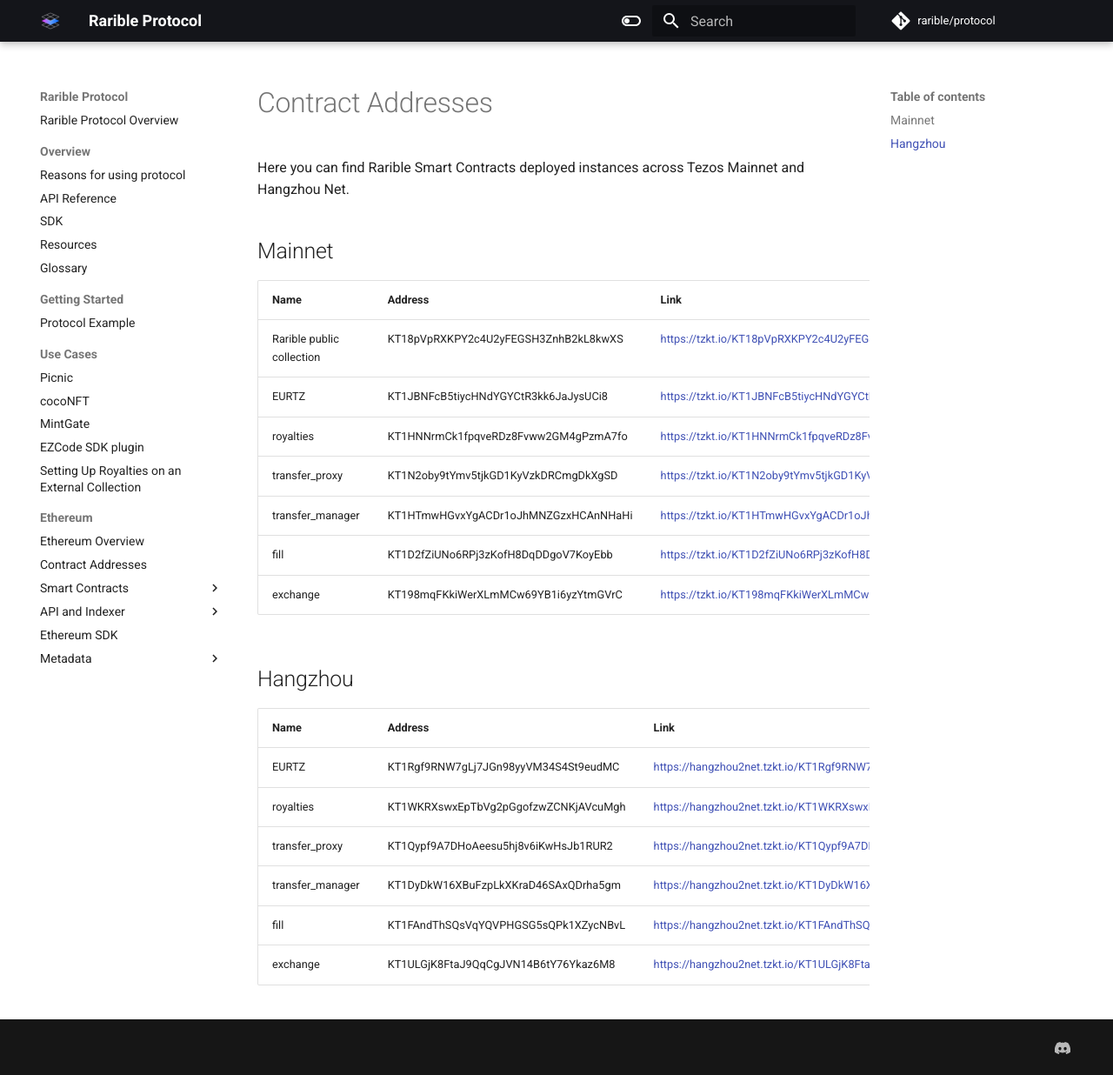
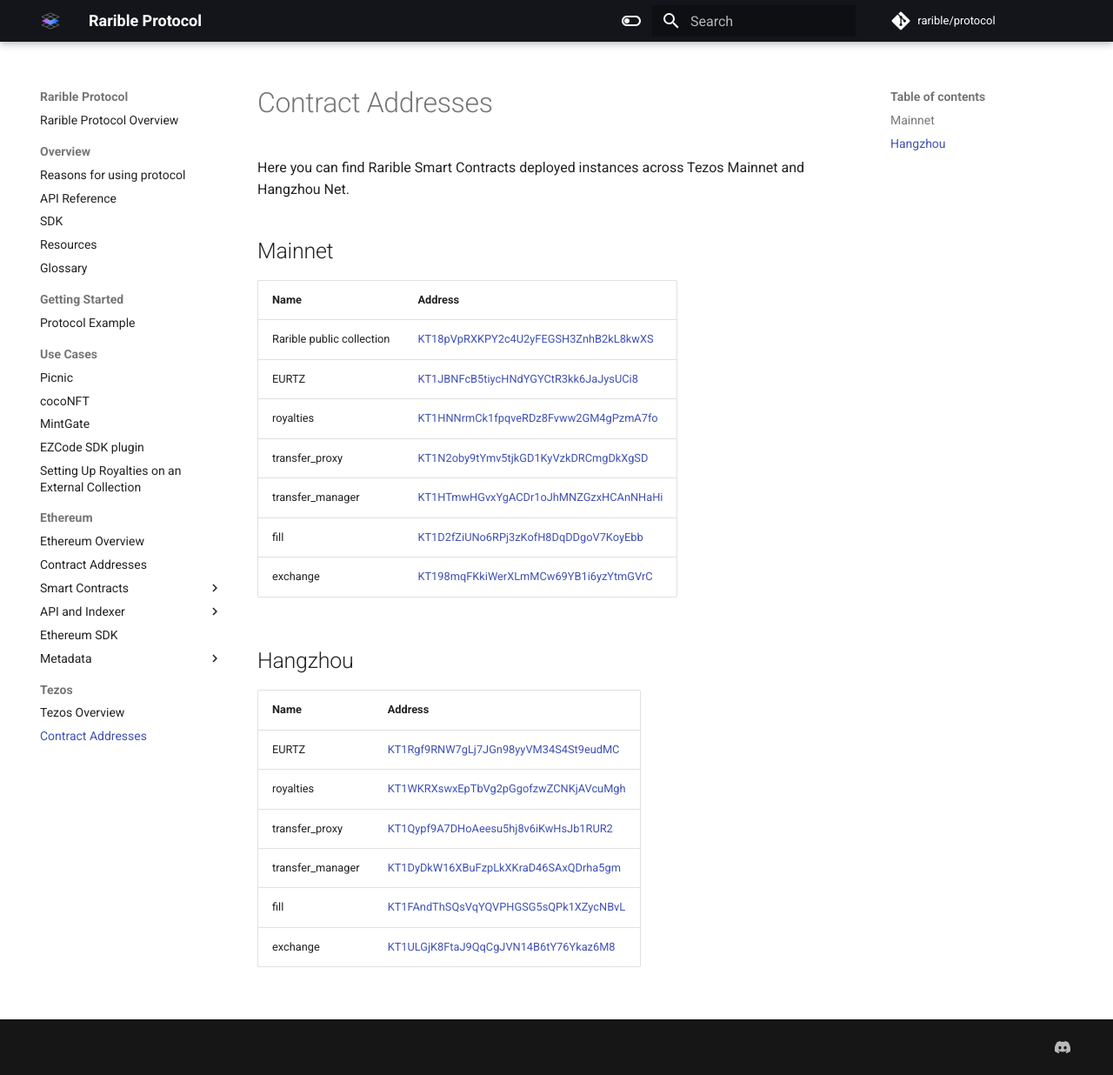
Before and after one commit to rarible/protocol, an MkDocs documentation site: the page built from docs/tezos/tezos-contract-addresses.md, in a window 1280 px wide and 1236 px high. Shown: the whole window at 87% size. Built offline with MkDocs 1.6.1 and Material for MkDocs 9.7.7, drawn with Linux system fonts in a browser that asks for light colours; comment, search, counter and statistics services are not loaded.

Commit message:
Update Tezos contract addresses. Add Tezos pages to navigation

```diff
--- a/docs/tezos/tezos-contract-addresses.md
+++ b/docs/tezos/tezos-contract-addresses.md
@@ -4,23 +4,23 @@
 
 ## Mainnet
 
-| Name | Address | Link                                                     |
-|:-----|:--------|:---------------------------------------------------------|
-| Rarible public collection | KT18pVpRXKPY2c4U2yFEGSH3ZnhB2kL8kwXS | [https://tzkt.io/KT18pVpRXKPY2c4U2yFEGSH3ZnhB2kL8kwXS](https://tzkt.io/KT18pVpRXKPY2c4U2yFEGSH3ZnhB2kL8kwXS) |
-| EURTZ | KT1JBNFcB5tiycHNdYGYCtR3kk6JaJysUCi8 | [https://tzkt.io/KT1JBNFcB5tiycHNdYGYCtR3kk6JaJysUCi8](https://tzkt.io/KT1JBNFcB5tiycHNdYGYCtR3kk6JaJysUCi8) |
-| royalties | KT1HNNrmCk1fpqveRDz8Fvww2GM4gPzmA7fo | [https://tzkt.io/KT1HNNrmCk1fpqveRDz8Fvww2GM4gPzmA7fo](https://tzkt.io/KT1HNNrmCk1fpqveRDz8Fvww2GM4gPzmA7fo) |
-| transfer_proxy | KT1N2oby9tYmv5tjkGD1KyVzkDRCmgDkXgSD | [https://tzkt.io/KT1N2oby9tYmv5tjkGD1KyVzkDRCmgDkXgSD](https://tzkt.io/KT1N2oby9tYmv5tjkGD1KyVzkDRCmgDkXgSD) |
-| transfer_manager | KT1HTmwHGvxYgACDr1oJhMNZGzxHCAnNHaHi | [https://tzkt.io/KT1HTmwHGvxYgACDr1oJhMNZGzxHCAnNHaHi](https://tzkt.io/KT1HTmwHGvxYgACDr1oJhMNZGzxHCAnNHaHi) |
-| fill | KT1D2fZiUNo6RPj3zKofH8DqDDgoV7KoyEbb | [https://tzkt.io/KT1D2fZiUNo6RPj3zKofH8DqDDgoV7KoyEbb](https://tzkt.io/KT1D2fZiUNo6RPj3zKofH8DqDDgoV7KoyEbb) |
-| exchange | KT198mqFKkiWerXLmMCw69YB1i6yzYtmGVrC | [https://tzkt.io/KT198mqFKkiWerXLmMCw69YB1i6yzYtmGVrC](https://tzkt.io/KT198mqFKkiWerXLmMCw69YB1i6yzYtmGVrC) |
+| Name | Address |
+|:----|:---|
+| Rarible public collection | [KT18pVpRXKPY2c4U2yFEGSH3ZnhB2kL8kwXS](https://tzkt.io/KT18pVpRXKPY2c4U2yFEGSH3ZnhB2kL8kwXS) |
+| EURTZ | [KT1JBNFcB5tiycHNdYGYCtR3kk6JaJysUCi8](https://tzkt.io/KT1JBNFcB5tiycHNdYGYCtR3kk6JaJysUCi8) |
+| royalties | [KT1HNNrmCk1fpqveRDz8Fvww2GM4gPzmA7fo](https://tzkt.io/KT1HNNrmCk1fpqveRDz8Fvww2GM4gPzmA7fo) |
+| transfer_proxy | [KT1N2oby9tYmv5tjkGD1KyVzkDRCmgDkXgSD](https://tzkt.io/KT1N2oby9tYmv5tjkGD1KyVzkDRCmgDkXgSD) |
+| transfer_manager | [KT1HTmwHGvxYgACDr1oJhMNZGzxHCAnNHaHi](https://tzkt.io/KT1HTmwHGvxYgACDr1oJhMNZGzxHCAnNHaHi) |
+| fill | [KT1D2fZiUNo6RPj3zKofH8DqDDgoV7KoyEbb](https://tzkt.io/KT1D2fZiUNo6RPj3zKofH8DqDDgoV7KoyEbb) |
+| exchange | [KT198mqFKkiWerXLmMCw69YB1i6yzYtmGVrC](https://tzkt.io/KT198mqFKkiWerXLmMCw69YB1i6yzYtmGVrC) |
 
 ## Hangzhou
 
-| Name | Address | Link                                                     |
-|:-----|:--------|:---------------------------------------------------------|
-| EURTZ | KT1Rgf9RNW7gLj7JGn98yyVM34S4St9eudMC | [https://hangzhou2net.tzkt.io/KT1Rgf9RNW7gLj7JGn98yyVM34S4St9eudMC](https://hangzhou2net.tzkt.io/KT1Rgf9RNW7gLj7JGn98yyVM34S4St9eudMC) |
-| royalties | KT1WKRXswxEpTbVg2pGgofzwZCNKjAVcuMgh | [https://hangzhou2net.tzkt.io/KT1WKRXswxEpTbVg2pGgofzwZCNKjAVcuMgh](https://hangzhou2net.tzkt.io/KT1WKRXswxEpTbVg2pGgofzwZCNKjAVcuMgh) |
-| transfer_proxy | KT1Qypf9A7DHoAeesu5hj8v6iKwHsJb1RUR2 | [https://hangzhou2net.tzkt.io/KT1Qypf9A7DHoAeesu5hj8v6iKwHsJb1RUR2](https://hangzhou2net.tzkt.io/KT1Qypf9A7DHoAeesu5hj8v6iKwHsJb1RUR2) |
-| transfer_manager | KT1DyDkW16XBuFzpLkXKraD46SAxQDrha5gm | [https://hangzhou2net.tzkt.io/KT1DyDkW16XBuFzpLkXKraD46SAxQDrha5gm](https://hangzhou2net.tzkt.io/KT1DyDkW16XBuFzpLkXKraD46SAxQDrha5gm) |
-| fill | KT1FAndThSQsVqYQVPHGSG5sQPk1XZycNBvL | [https://hangzhou2net.tzkt.io/KT1FAndThSQsVqYQVPHGSG5sQPk1XZycNBvL](https://hangzhou2net.tzkt.io/KT1FAndThSQsVqYQVPHGSG5sQPk1XZycNBvL) |
-| exchange | KT1ULGjK8FtaJ9QqCgJVN14B6tY76Ykaz6M8 | [https://hangzhou2net.tzkt.io/KT1ULGjK8FtaJ9QqCgJVN14B6tY76Ykaz6M8](https://hangzhou2net.tzkt.io/KT1ULGjK8FtaJ9QqCgJVN14B6tY76Ykaz6M8) |
+| Name | Address |
+|:----|:---|
+| EURTZ | [KT1Rgf9RNW7gLj7JGn98yyVM34S4St9eudMC](https://hangzhou2net.tzkt.io/KT1Rgf9RNW7gLj7JGn98yyVM34S4St9eudMC) |
+| royalties | [KT1WKRXswxEpTbVg2pGgofzwZCNKjAVcuMgh](https://hangzhou2net.tzkt.io/KT1WKRXswxEpTbVg2pGgofzwZCNKjAVcuMgh) |
+| transfer_proxy | [KT1Qypf9A7DHoAeesu5hj8v6iKwHsJb1RUR2](https://hangzhou2net.tzkt.io/KT1Qypf9A7DHoAeesu5hj8v6iKwHsJb1RUR2) |
+| transfer_manager | [KT1DyDkW16XBuFzpLkXKraD46SAxQDrha5gm](https://hangzhou2net.tzkt.io/KT1DyDkW16XBuFzpLkXKraD46SAxQDrha5gm) |
+| fill | [KT1FAndThSQsVqYQVPHGSG5sQPk1XZycNBvL](https://hangzhou2net.tzkt.io/KT1FAndThSQsVqYQVPHGSG5sQPk1XZycNBvL) |
+| exchange | [KT1ULGjK8FtaJ9QqCgJVN14B6tY76Ykaz6M8](https://hangzhou2net.tzkt.io/KT1ULGjK8FtaJ9QqCgJVN14B6tY76Ykaz6M8) |
--- a/mkdocs.yml
+++ b/mkdocs.yml
@@ -40,6 +40,9 @@
       - 'Metadata':
           - 'Ethereum Metadata': 'ethereum/metadata/ethereum-metadata.md'
           - 'Example of uploading and using Metadata with IPFS': 'ethereum/metadata/ipfs-example.md'
+  - 'Tezos':
+      - 'Tezos Overview': 'tezos/tezos-overview.md'
+      - 'Contract Addresses': 'tezos/tezos-contract-addresses.md'
 
 theme:
   name: material
```
